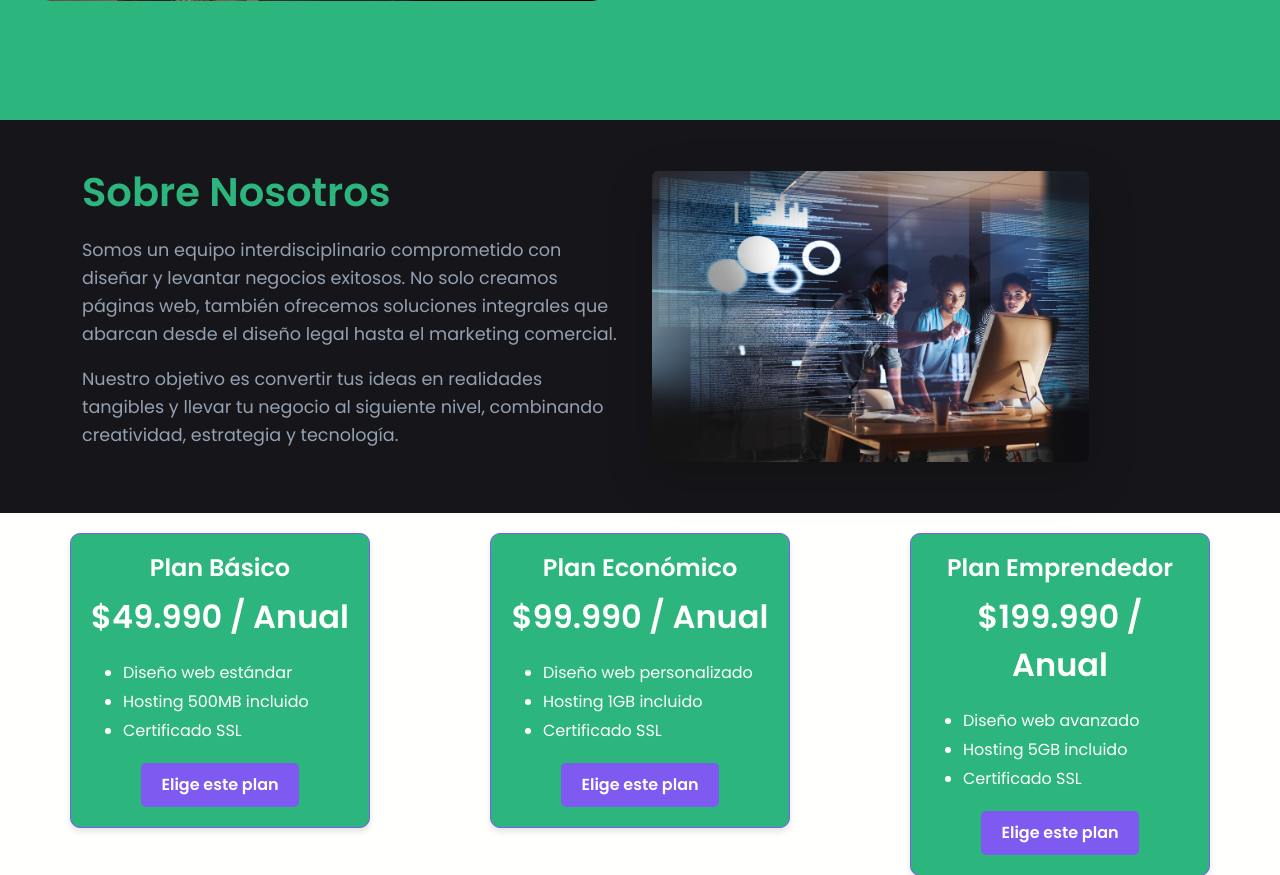
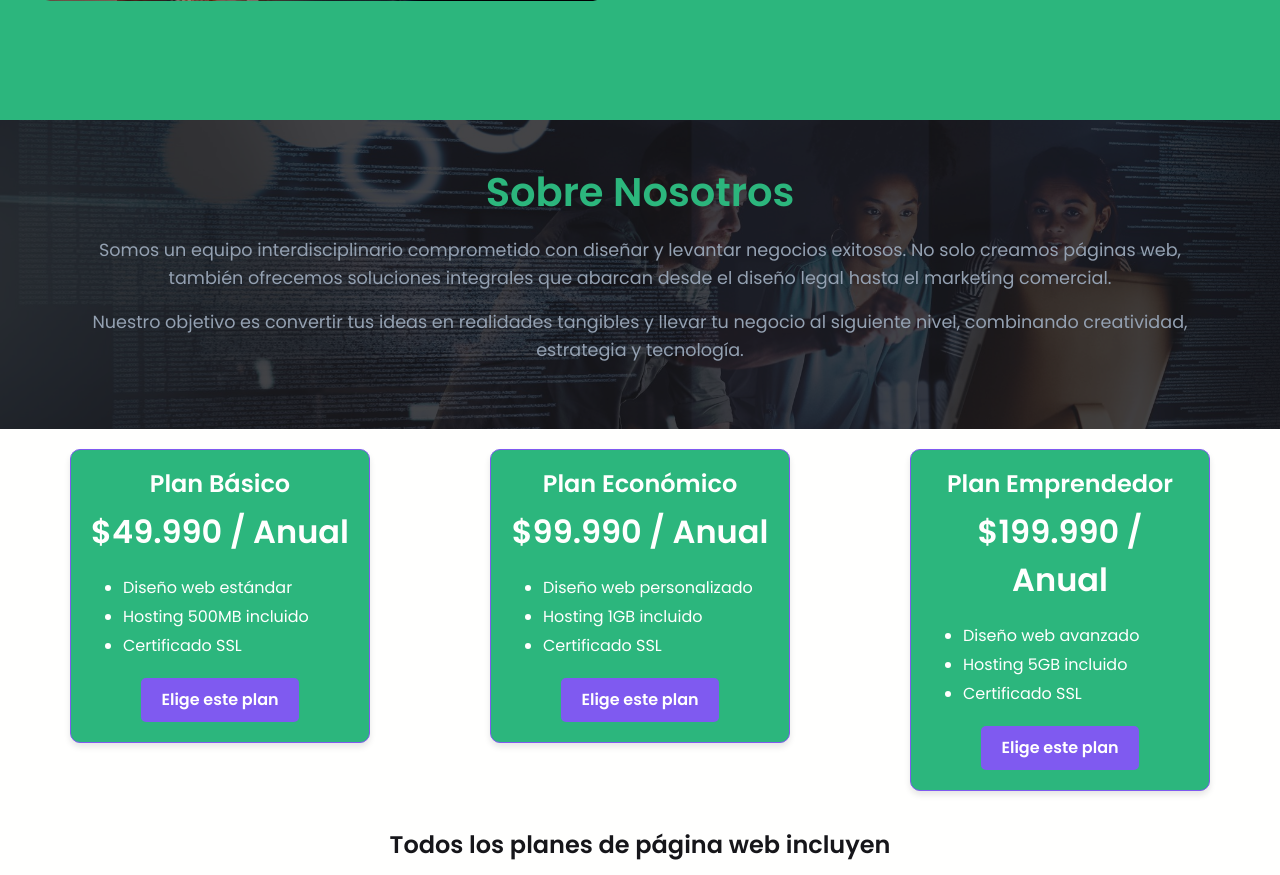
Before and after one commit to AdalParsifal/webx, a Django app: page /home/ in a window 1280 px wide. Shown: the part 720-1595 px from the top of the page. Run offline with Django 5.2, Linux system fonts and the light colour scheme.

Commit message:
new style about

```diff
--- a/static/css/style.css
+++ b/static/css/style.css
@@ -190,9 +190,29 @@ body {
 
 /* ABOUT */
 .about-section {
-  background-color: #16161A; /* Fondo negro */
-  color: #FFFFFE; /* Texto blanco */
-  padding: 60px;
+  background-image: url('../img/about1.jpg'); /* Ruta de la imagen */
+  background-size: cover; /* Escala la imagen para cubrir todo el fondo */
+  background-position: center; /* Centra la imagen */
+  background-repeat: no-repeat; /* Evita que la imagen se repita */
+  position: relative;
+  color: #FFFFFE; /* Color del texto */
+  padding: 60px; /* Espaciado superior e inferior */
+}
+
+.about-section::before {
+  content: '';
+  position: absolute;
+  top: 0;
+  left: 0;
+  width: 100%;
+  height: 100%;
+  background-color: rgba(22, 22, 26, 0.8); /* Capa semitransparente */
+  z-index: 1;
+}
+
+.about-section .container {
+  position: relative;
+  z-index: 2; /* Asegura que el contenido esté encima de la capa semitransparente */
 }
 
 .about-section h2 {
@@ -208,15 +228,6 @@ body {
   color: #94A1B2; /* Gris claro */
 }
 
-.about-section img {
-  max-width: 100%; /* Escala automáticamente según el tamaño del contenedor */
-  width: 80%; /* Establece un tamaño máximo inicial */
-  max-height: 400px; /* Altura máxima */
-  border-radius: 10px; /* Bordes redondeados */
-  box-shadow: 0px 8px 20px rgba(0, 0, 0, 0.3); /* Sombra */
-  object-fit: cover; /* Asegura que la imagen se vea bien dentro del espacio */
-  margin: auto; /* Centra la imagen */
-}
 /* COLUMNAS */
 .plans-section {
     display: flex;
--- a/webpage/templates/home.html
+++ b/webpage/templates/home.html
@@ -23,9 +23,9 @@
   <!-- Sección 1.5: Sobre Nosotros -->
   <section id="about-section" class="about-section py-5" style="background-color: #16161A; color: #FFFFFE;">
     <div class="container">
-      <div class="row align-items-center">
+      <div class="row">
         <!-- Texto -->
-        <div class="col-md-6 text" data-animation="fade-right">
+        <div class="col-md-12 text-center" data-animation="fade-right">
           <h2 class="fw-bold">Sobre Nosotros</h2>
           <p class="mt-3">
             Somos un equipo interdisciplinario comprometido con diseñar y levantar negocios exitosos. No solo creamos páginas web, también ofrecemos soluciones integrales que abarcan desde el diseño legal hasta el marketing comercial.
@@ -33,10 +33,6 @@
           <p class="mt-3">
             Nuestro objetivo es convertir tus ideas en realidades tangibles y llevar tu negocio al siguiente nivel, combinando creatividad, estrategia y tecnología.
           </p>
-        </div>
-        <!-- Imagen -->
-        <div class="col-md-6 image-container" data-animation="fade-left">
-          <img src="{% static 'img/about1.jpg' %}" alt="Nuestro Equipo" class="img-fluid rounded shadow-lg">
         </div>
       </div>
     </div>
```
Also changed, not shown: static/img/hero2.png (added).
